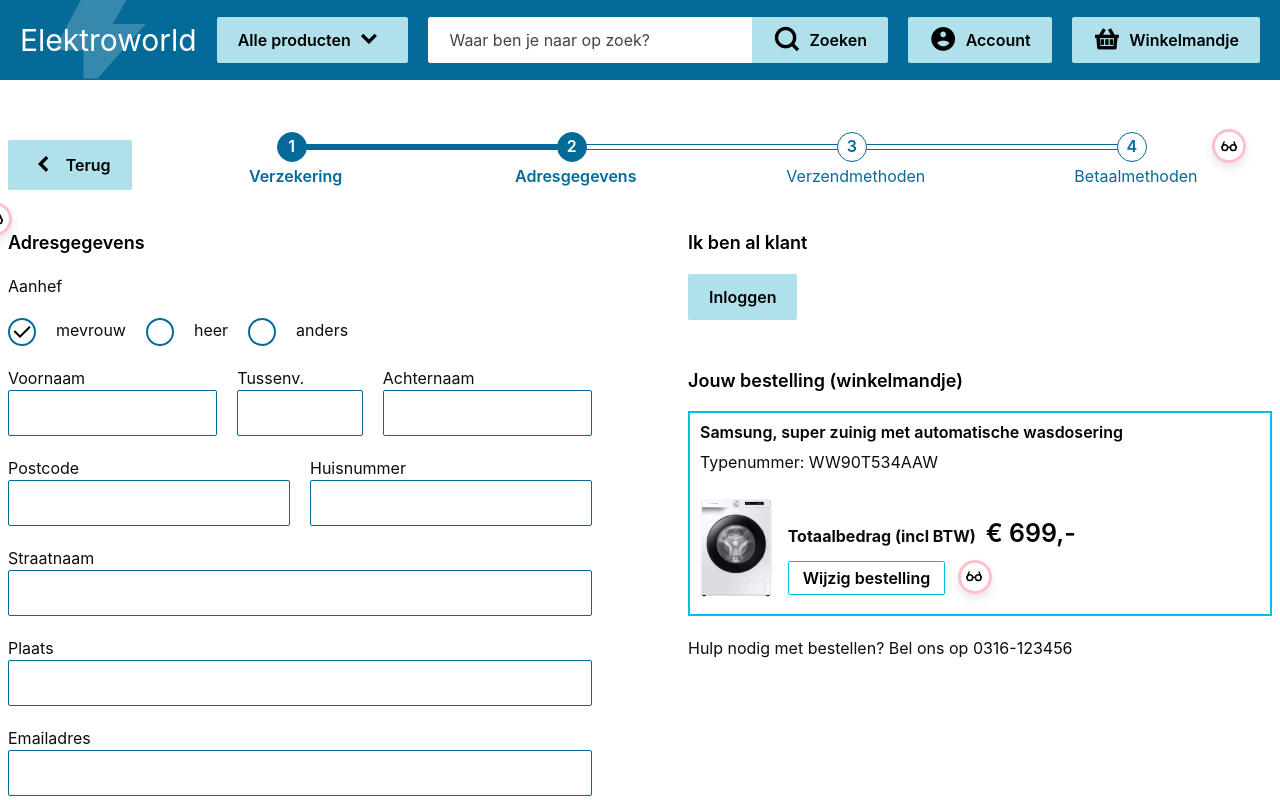
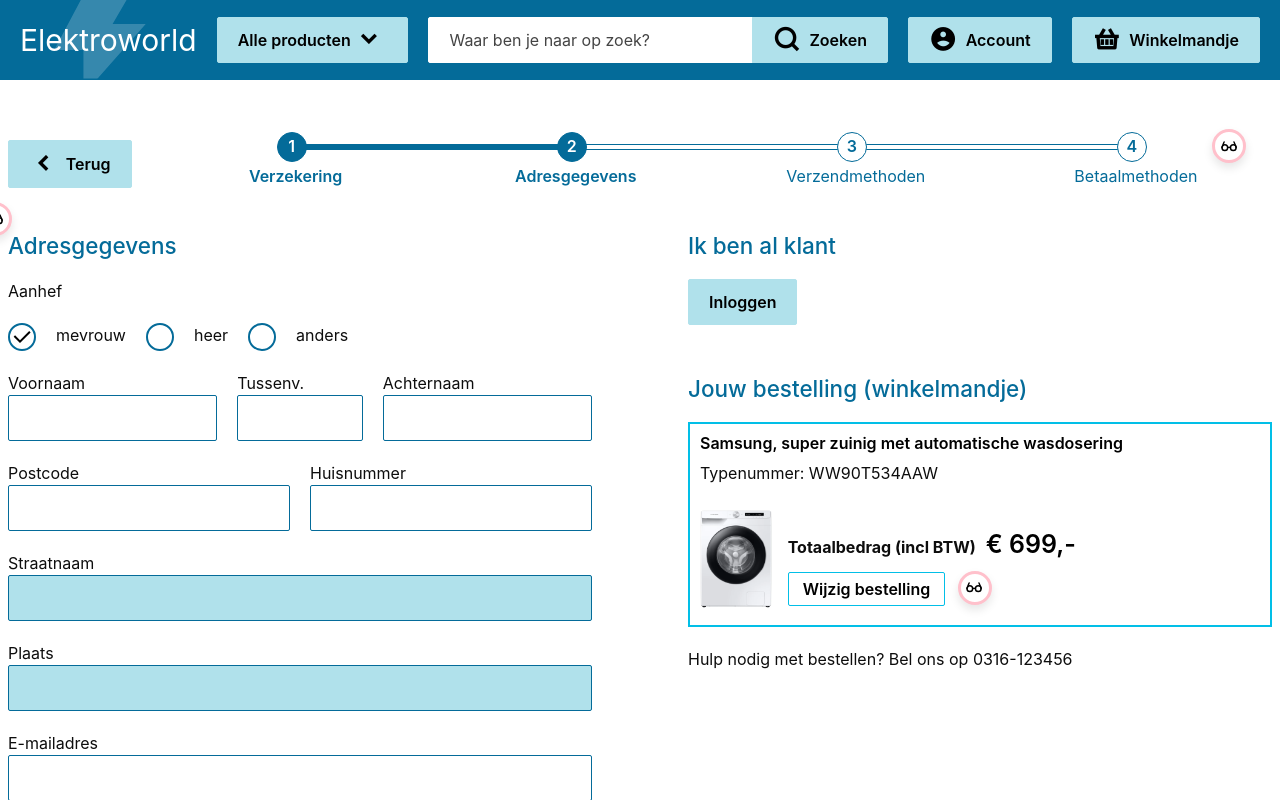
Before and after one commit to basdebruin/senioren-webshop, a SvelteKit app: page /order in a window 1280 px wide. Both pictures are taken after a click on the button "Ga door met bestellen". Shown: the top 800 px of the page. Built offline with nearby package versions, Linux system fonts and the light colour scheme.

Commit message:
styling order flow

```diff
--- a/src/routes/order/+page.svelte
+++ b/src/routes/order/+page.svelte
@@ -26,7 +26,7 @@
     <!-- Navigation -->
     <div class="order-navigation">
         <!-- Steps -->
-        <a href="/shopping-cart" class="btn btn-primary" style="height: 2.5rem"><i class="ri-arrow-left-s-line"></i> Terug</a>
+        <a href="/shopping-cart" class="btn btn-primary" style="max-height: 2.4rem"><i class="ri-arrow-left-s-line"></i> Terug</a>
         <ul class="step">
             {#each steps as step, index}
                 <li class="step-item" class:active={stepIndex >= index}>
@@ -53,12 +53,12 @@
         <div class="column product-overview">
 
             {#if stepIndex==1}
-                <h2 class="h4">Ik ben al klant</h2>
+                <h2>Ik ben al klant</h2>
                 <button class="btn btn-primary">Inloggen</button>
                 <div class="spacer"></div>
             {/if}
 
-            <h2 class="h4">Jouw bestelling (winkelmandje)</h2>
+            <h2>Jouw bestelling (winkelmandje)</h2>
             <div class="product">
                 <h3 class="h5">Samsung, super zuinig met automatische wasdosering</h3>
 
@@ -118,7 +118,7 @@
             <p style="margin-top: .5rem">of</p>
             <button class="btn" on:click={()=>accountActive=true}>Ik wil een account maken</button>
             <div>
-                <h5 class="h6">Voordelen van een account</h5>
+                <h4>Voordelen van een account</h4>
                 <p>
                     • Altijd gratis bezorging <br>
                     • Alle aankopen worden geregistreerd
--- a/src/routes/order/Input.svelte
+++ b/src/routes/order/Input.svelte
@@ -5,9 +5,10 @@
     export let clickedText = "";
     export let clickedState = "success";
     export let width = "100%";
+    export let disabled = false;
 </script>
 
-<label class={clickedState} class:clicked={clicked} style="width: {width}">
+<label class={clickedState} class:clicked={clicked} class:disabled={disabled} style="width: {width}">
     {label}
 
     <button
@@ -48,7 +49,7 @@
         display: flex;
         width: 28px;
         height: 28px;
-        border: solid 2px var(--primary-color);
+        border: solid 4px var(--primary-color);
         border-radius: 100%;
 
         i {
@@ -57,19 +58,25 @@
         }
     }
 
+    label.disabled:not(.clicked) button {
+        background-color: var(--secondary-color);
+    }
+
     label.clicked {
         &.error {
-            color: darkred;
+            color: #C20000;
             button, .icon {
-                border-color: darkred;
-                color: darkred;
+                border-color: #C20000;
+                color: #C20000;
+                border-width: 2px;
             }
         }
         &.success {
-            color: green;
+            color: #3A9403;
             button, .icon {
-                border-color: green;
-                color: green;
+                border-color: #3A9403;
+                color: #3A9403;
+                border-width: 2px;
             }
         }
     }
--- a/src/routes/order/TabAdresgegevens.svelte
+++ b/src/routes/order/TabAdresgegevens.svelte
@@ -11,7 +11,7 @@
     <Tooltip>
         <b>Geen account.</b> Een veelgehoorde klacht was dat er een account moest worden aangemaakt. Weer een wachtwoord aanmaken en na het aanmaken zal de gebruiker nu vast ongewenste mail gaan ontvangen. Biedt de optie om ook als eenmalige gast te kopen aan, en geef deze optie duidelijk weer.
     </Tooltip>
-    <h2 class="h4">Adresgegevens</h2>
+    <h2>Adresgegevens</h2>
     <label for="aanhef">Aanhef</label>
     <div class="flex-row">
         <label class="checkbox">
@@ -60,12 +60,14 @@
         <Input
             label="Straatnaam"
             clickedText="Straatnaam"
+            disabled={true}
             bind:clicked={adressActive}/>
     </div>
     <div class="flex-stretch">
         <Input
             label="Plaats"
             clickedText="Plaatsnaam"
+            disabled={true}
             bind:clicked={adressActive}/>
     </div>
 
@@ -74,7 +76,7 @@
     </Tooltip>
     <div class="flex-stretch">
         <Input
-            label="Emailadres"
+            label="E-mailadres"
             clickedText="mail@klantnl"
             clickedState="error"
             bottomLabel="Er zit een fout in uw emailadres"
--- a/src/routes/order/TabBetaalmethoden.svelte
+++ b/src/routes/order/TabBetaalmethoden.svelte
@@ -3,7 +3,7 @@
 
 </script>
 <div class="column">
-    <h2 class="h4">Betaalmethoden
+    <h2>Betaalmethoden
         <Tooltip offsetLeft={-15}>
             <b>Betalen.</b> Betalen met iDEAL, met je creditcard en achteraf betalen: dit zijn veelgebruikte betaalmethoden. Maar niet iedereen maakt gebruik van internetbankieren, dus het is belangrijk om ook een overboeking als betaalmethode aan te bieden.
         </Tooltip>
--- a/src/routes/order/TabVerzekering.svelte
+++ b/src/routes/order/TabVerzekering.svelte
@@ -4,8 +4,8 @@
 
 </script>
 <div class="column">
-    <h2 class="h4">Aansluiting en aanvullende verzekering</h2>
-    <h3 class="h5">Aansluiting</h3>
+    <h2>Aansluiting en aanvullende verzekering</h2>
+    <h3>Aansluiting</h3>
     <label class="checkbox">
         <input type="radio" name="aansluiting" checked>
         <p>
@@ -28,7 +28,7 @@
         </p>
     </label>
     <div class="spacer" style="height: 1rem"></div>
-    <h3 class="h5">Aanvullende verzekering</h3>
+    <h3>Aanvullende verzekering</h3>
     <p style="max-width: 30em">
         Wil je een aanvullende verzekering van € 149,- eenmalig naast de 2 jaar garantie?
         <Explainer title="Aanvullende verzekering">
--- a/src/routes/order/TabVerzendmethoden.svelte
+++ b/src/routes/order/TabVerzendmethoden.svelte
@@ -10,7 +10,7 @@
 </script>
 
 <div class="column">
-    <h2 class="h4">Verzendgegevens</h2>
+    <h2>Verzendgegevens</h2>
     <div class="verzendgegevens">
         <Tooltip offsetLeft={210} offsetTop={25}>
             <b>Kiezen wanneer en door wie.</b> Ouderen zijn druk, net zoals andere online gebruikers, dus wanneer ze zelf een bezorgmoment kunnen kiezen is dat fijn. Maak je gebruik van verschillende koeriersdiensten? Vermeldt dit erbij. Want uit het onderzoek bleek regelmatig dat oudere bezoekers zo hun voorkeuren voor de een of andere dienst hebben.
```
